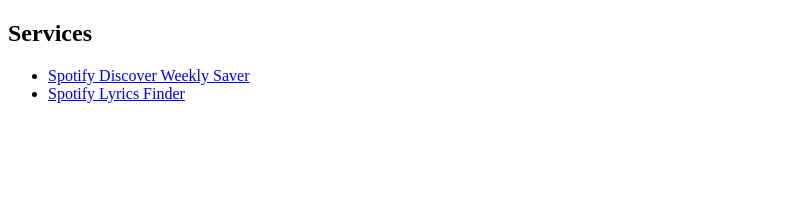
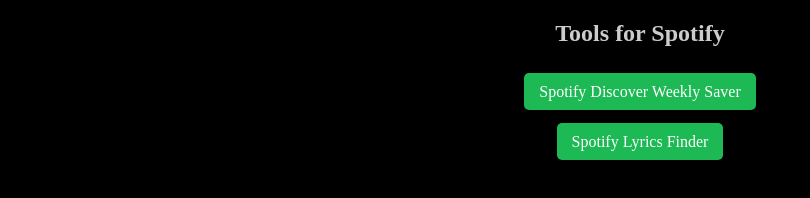
Before and after one commit to jacky9813/jacky9813.github.io, a plain HTML site: page index.html in a window 1280 px wide. Shown: the whole page, without its empty margins (0-810 px from the left). Drawn offline with Linux system fonts and the light colour scheme.

Commit message:
dark theme & spotify green button

```diff
--- a/index.html
+++ b/index.html
@@ -2,10 +2,42 @@
 <html>
     <head>
         <title>JackyCCC's GitHub Page</title>
+        <style>
+            body{
+                background: black;
+                color: #CCC;
+                text-align: center;
+            }
+            a:link{
+                color: #CCC;
+                text-decoration: none;
+            }
+            li{
+                list-style-type: none;
+            }
+            ul{
+                padding-inline-start: 0;
+            }
+            ul.spotify li{
+                line-height: 50px;
+            }
+            ul.spotify li a:link{
+                background: #1DB954;
+                color: white;
+                padding: 10px 15px;
+                border-radius: 5px;
+            }
+            ul.spotify li a:hover{
+                background: #1fc75a;
+            }
+            ul.spotify li a:active{
+                background: #0e5828;
+            }
+        </style>
     </head>
     <body>
-        <h2>Services</h2>
-        <ul>
+        <h2>Tools for Spotify</h2>
+        <ul class="spotify">
             <li><a href="spotifyWeeklyDiscoverSaver">Spotify Discover Weekly Saver</a></li>
             <li><a href="spotifyLyrics">Spotify Lyrics Finder</a></li>
         </ul>
```
